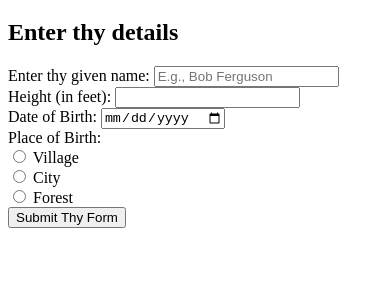
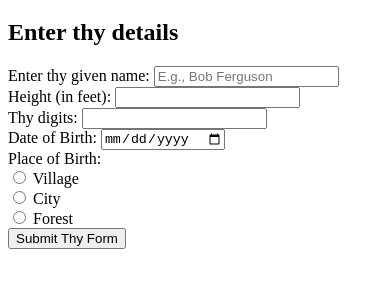
Before and after one commit to PrimarchOfTheSpaceWolves/CS_351_Fall_2026, a website: page profexercise03-dynamic/public/index.html in a window 390 px wide. Shown: the part 61-348 px from the top of the page. Drawn offline with Linux system fonts and the light colour scheme.

Commit message:
feat: add phone to form

```diff
--- a/profexercise03-dynamic/public/index.html
+++ b/profexercise03-dynamic/public/index.html
@@ -21,6 +21,10 @@
 
                 <label for="height">Height (in feet):</label>
                 <input type="number" id="height" name="height"><br>
+
+                <label for="phone">Thy digits:</label>
+                <input type="tel" id="phone" name="phone"
+                        required pattern="[0-9]{3}-[0-9]{3}-[0-9]{4}"><br>
 
                 <label for="dob">Date of Birth:</label>
                 <input type="date" id="dob" name="dob"><br>
```
